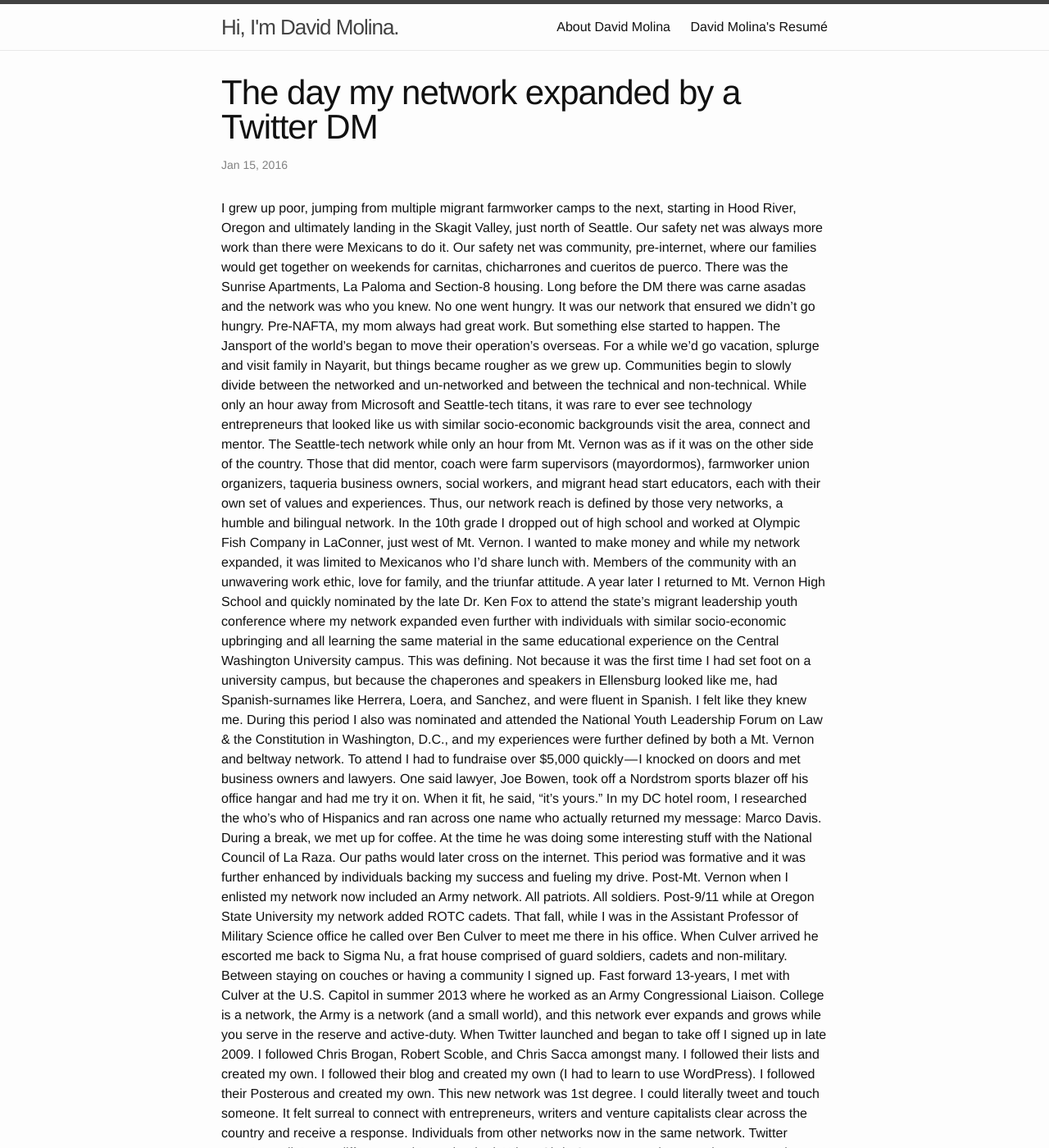
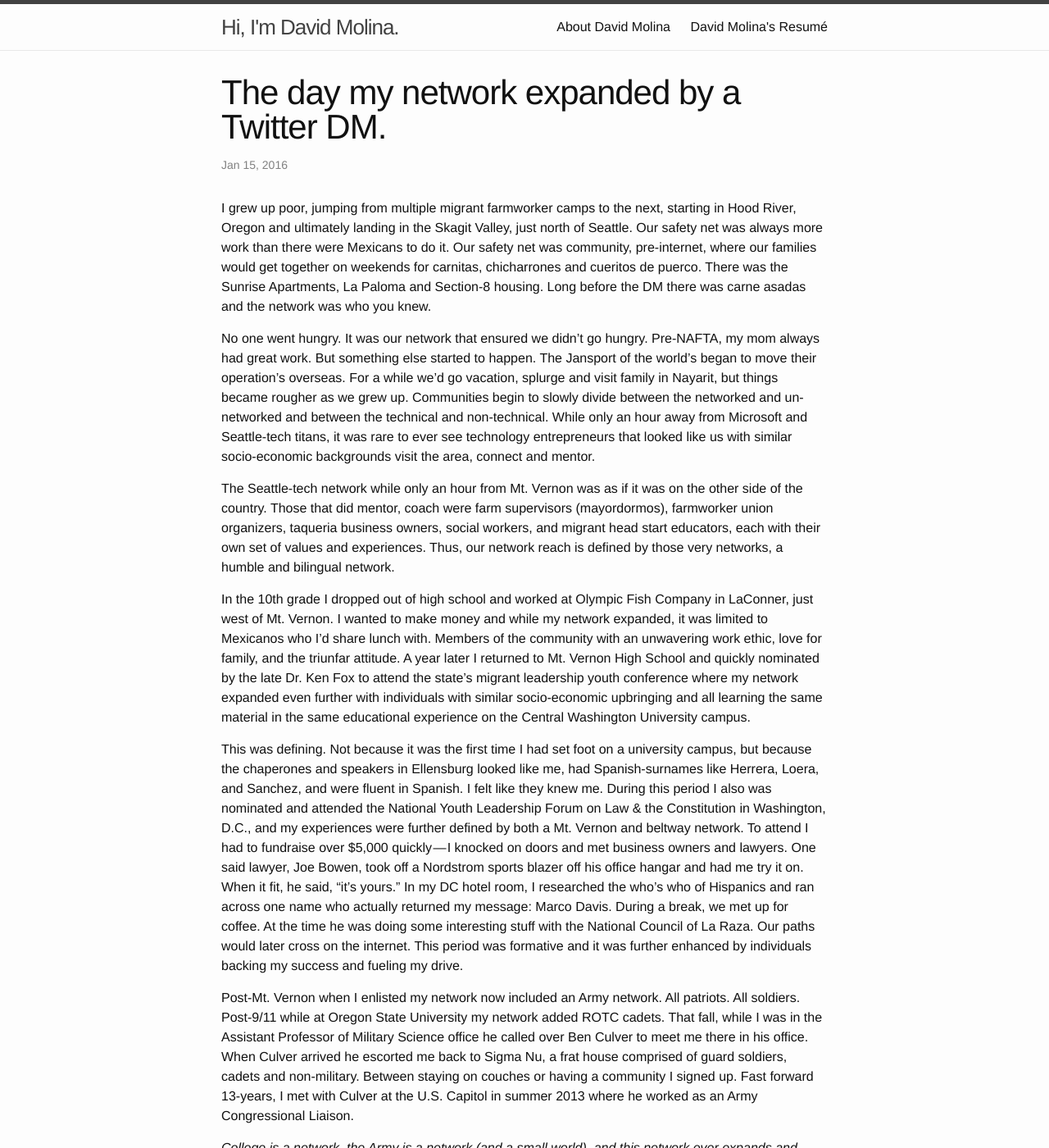
Before and after one commit to davidmolina/davidmolina.github.io, a Jekyll site: the page built from _posts/2016-01-14-the-day-my-network-expanded-by-a-twitter-dm.markdown, in a window 1280 px wide and 1400 px high. Shown: the whole window at 82% size. Built offline with Jekyll 4.4.1, drawn with Linux system fonts in a browser that asks for light colours; some of the changed text lies outside the part shown.

```diff
--- a/_posts/2012-06-25-hack-because-you-can.markdown
+++ b/_posts/2012-06-25-hack-because-you-can.markdown
@@ -13,3 +13,5 @@ The next few posts are my experiences and thoughts.
 The Twitter #hashtag used was #angelhackny.
 
 [Originally posted on Tumblr](http://davidcmolina.tumblr.com/)
+
+Questions, corrections, or additions? Get in touch on [Twitter](http://twitter.com/davidcmolina).
--- a/_posts/2012-10-14-learning-to-code-building-a-url-from-scratch.markdown
+++ b/_posts/2012-10-14-learning-to-code-building-a-url-from-scratch.markdown
@@ -1,6 +1,6 @@
 ---
 layout: post
-title:  "Learning to code - building a URL from scratch"
+title:  "Learning to code - building a URL from scratch."
 date:   2012-10-14 17:12:43 -0800
 categories: jekyll update
 ---
--- a/_posts/2016-01-14-the-day-my-network-expanded-by-a-twitter-dm.markdown
+++ b/_posts/2016-01-14-the-day-my-network-expanded-by-a-twitter-dm.markdown
@@ -1,31 +1,53 @@
 ---
 layout: post
-title:  "The day my network expanded by a Twitter DM"
+title:  "The day my network expanded by a Twitter DM."
 date:   2016-01-14 17:12:43 -0800
 categories: jekyll update
 ---
 I grew up poor, jumping from multiple migrant farmworker camps to the next, starting in Hood River, Oregon and ultimately landing in the Skagit Valley, just north of Seattle. Our safety net was always more work than there were Mexicans to do it. Our safety net was community, pre-internet, where our families would get together on weekends for carnitas, chicharrones and cueritos de puerco. There was the Sunrise Apartments, La Paloma and Section-8 housing. Long before the DM there was carne asadas and the network was who you knew.
+
 No one went hungry. It was our network that ensured we didn’t go hungry.
 Pre-NAFTA, my mom always had great work. But something else started to happen. The Jansport of the world’s began to move their operation’s overseas. For a while we’d go vacation, splurge and visit family in Nayarit, but things became rougher as we grew up. Communities begin to slowly divide between the networked and un-networked and between the technical and non-technical.
 While only an hour away from Microsoft and Seattle-tech titans, it was rare to ever see technology entrepreneurs that looked like us with similar socio-economic backgrounds visit the area, connect and mentor.
+
 The Seattle-tech network while only an hour from Mt. Vernon was as if it was on the other side of the country. Those that did mentor, coach were farm supervisors (mayordormos), farmworker union organizers, taqueria business owners, social workers, and migrant head start educators, each with their own set of values and experiences. Thus, our network reach is defined by those very networks, a humble and bilingual network.
+
 In the 10th grade I dropped out of high school and worked at Olympic Fish Company in LaConner, just west of Mt. Vernon. I wanted to make money and while my network expanded, it was limited to Mexicanos who I’d share lunch with. Members of the community with an unwavering work ethic, love for family, and the triunfar attitude. A year later I returned to Mt. Vernon High School and quickly nominated by the late Dr. Ken Fox to attend the state’s migrant leadership youth conference where my network expanded even further with individuals with similar socio-economic upbringing and all learning the same material in the same educational experience on the Central Washington University campus.
+
 This was defining. Not because it was the first time I had set foot on a university campus, but because the chaperones and speakers in Ellensburg looked like me, had Spanish-surnames like Herrera, Loera, and Sanchez, and were fluent in Spanish. I felt like they knew me.
 During this period I also was nominated and attended the National Youth Leadership Forum on Law & the Constitution in Washington, D.C., and my experiences were further defined by both a Mt. Vernon and beltway network. To attend I had to fundraise over $5,000 quickly — I knocked on doors and met business owners and lawyers. One said lawyer, Joe Bowen, took off a Nordstrom sports blazer off his office hangar and had me try it on. When it fit, he said, “it’s yours.” In my DC hotel room, I researched the who’s who of Hispanics and ran across one name who actually returned my message: Marco Davis. During a break, we met up for coffee. At the time he was doing some interesting stuff with the National Council of La Raza. Our paths would later cross on the internet. This period was formative and it was further enhanced by individuals backing my success and fueling my drive.
+
 Post-Mt. Vernon when I enlisted my network now included an Army network. All patriots. All soldiers. Post-9/11 while at Oregon State University my network added ROTC cadets. That fall, while I was in the Assistant Professor of Military Science office he called over Ben Culver to meet me there in his office. When Culver arrived he escorted me back to Sigma Nu, a frat house comprised of guard soldiers, cadets and non-military. Between staying on couches or having a community I signed up. Fast forward 13-years, I met with Culver at the U.S. Capitol in summer 2013 where he worked as an Army Congressional Liaison.
-College is a network, the Army is a network (and a small world), and this network ever expands and grows while you serve in the reserve and active-duty.
+
+*College is a network, the Army is a network (and a small world), and this network ever expands and grows while you serve in the reserve and active-duty.*
+
 When Twitter launched and began to take off I signed up in late 2009. I followed Chris Brogan, Robert Scoble, and Chris Sacca amongst many. I followed their lists and created my own. I followed their blog and created my own (I had to learn to use WordPress). I followed their Posterous and created my own. This new network was 1st degree. I could literally tweet and touch someone. It felt surreal to connect with entrepreneurs, writers and venture capitalists clear across the country and receive a response. Individuals from other networks now in the same network. Twitter wasn’t email. It was different, and I was hooked. When Chris Sacca tweeted a post about supporting veterans with a Bitly link, I responded, and while the tweet didn’t garner the attention it deserved, it was here nor there. We tried. He tracked it, but it didn’t measure up. I couldn’t believe that the campaign didn’t take off. I was surprised.
+
 I spent a good half of 2013 and 2014 trying to survive post-military, learning to become a programmer all while trying to convince programmers to build out the BilingualHire app.
+
 When I couldn’t find someone and I got over the imposter syndrome, I spent the latter half of 30-days working on the app until it was live. When I got stuck and had blown over five hundreds dollars leveraging HackHands(), I began re-asking various code schools if I could now use my New GI Bill. After countless, “no’s” and “sorry, bureaucracy can be slow” I began asking more pointed questions like, “am I the only one asking this questions or are there others?” What I found out was that I wasn’t alone. Kristen Smith, then CEO of Code Fellows response of, “over 25% of monthly inquiries are New GI Bill-related” pissed me off. Her attitude of just, “fucking ship it” was empowering. On August 21, 2014, I committed the first line of code to GitHub launching Operation Code, then a simple petition asking Congress to allow code schools to use the New GI Bill (of course it’s more complicated as we later found out). I would later spend 6 mos evolving this, 6 mos under a fiscal sponsor until the DM that changed it all.
 The DM that changed and accelerated most everything and has led me on a path to diversify the tech industry with military veterans came to and from Jonathan Coveney. He had been very helpful providing invaluable feedback on the BilingualHire app. Prior to that he gave great input on NestNote. In one instance, he mentioned another individual that I should connect with. Another Hispanic. That person was laura i. gómez. She was just leaving Twitter, had traveled extensively throughout Latin America and was getting ready to launch her own tech startup focused on diversifying the tech workforce using machine learning. It took nearly two-years for us to meet in person, but we DM’d periodically.
-I was in San Francisco for Signal and had tweeted to my followers to meet at 21st amendment for drinks and chat Operation Code, then a project under a fiscal sponsor. That night we had a ton of folks come out from SendGrid and everyone wanted to learn what this Operation Code was — but, most imporantly how they could help. I gave broad overviews in military lingo covering the strategic, operational and tactical elements. But it was the very presence and persistence of the individuals that came out for drinks that night, including laura i. game, Nick Frost, Elmer Thomas, and Pete Runyon that encouraged me to look outward. The Silicon Valley breed is unlike the Skagit Valley breed. Within weeks I split Operation Code from the fiscal sponsor. It was liberating.
+
+I was in San Francisco for Signal and had tweeted to my followers to meet at 21st amendment for drinks and chat Operation Code, then a project under a fiscal sponsor. That night we had a ton of folks come out from SendGrid and everyone wanted to learn what this Operation Code was — but, most importantly how they could help. I gave broad overviews in military lingo covering the strategic, operational and tactical elements. But it was the very presence and persistence of the individuals that came out for drinks that night, including laura i. game, Nick Frost, Elmer Thomas, and Pete Runyon that encouraged me to look outward. The Silicon Valley breed is unlike the Skagit Valley breed. Within weeks I split Operation Code from the fiscal sponsor. It was liberating.
+
 It’s no surprise then that these four individuals today serve on the Operation Code governing board of directors and are helping shape the future of the organization that is being built while we fly it.
+
 A fervent advocate for ensuring our most vulnerable in society should not be left behind in an era where over half of new wealth is being created in software. As our board vice chair, Laura, brings immeasurable human and technical understanding, a passion for ensuring all socio-economic backgrounds can participate and thrive, and a velocity that would be hard press to match. In just a few short months, Laura, has made numerous introductions to the Valley, shared our story to her followers, and leveraged her network to learn about the Operation Code mission. It’s been a firehose lesson after lesson and I’m still learning. After losing my Posterous content after their acquisition by Twitter I swore never to blog on any medium. This Medium might be the only exception.
+
 That first DM intro from Jonathan Coveney was key. That DM expanded my network to another valley unlike the Skagit Valley I grew up in. He genuinely wanted to help and he did.
+
 This valley, the Silicon Valley is by most accounts, the mecca for the world’s most formidable technology titans and startups of our time. But that DM acknowledged something further. Something about the power of networks.
 It’s not who you know, but who the f*** knows you.
 This is a place that should unequivocally stand behind their diversity statements and take more actionable steps to recruit, mentor and coach America’s newest greatest generation already trained in leadership and today’s newest programmers.
+
 Last year, Operation Code veterans toured Airbnb and Twilio. Last month PuppetLabs reached out.
+
 The day my network expanded by a Twitter DM that was genuine, helpful and led to synergy was everything.
 
-[Originally posted on Medium]
+[Originally posted on Medium](https://medium.com/@davidcmolina)
+
+As always, love to hear from you over on [Twitter](http://twitter.com/davidcmolina). To more DMs.
+
+Dave
+
+*David Molina was born on February 8, 1979, in Hood River, Oregon, and raised in the Skagit Valley. The son of Mexican immigrants, he was the first in his family to graduate high school, college, earn an officer commission, start a business and learn to code. He has been blogging off and on since 2009 and started this blog after having his content all over the place. When he is not writing, he is out [exploring Oregon with his wife and 3 young daughters](https://www.instagram.com/davidcmolina/).*
--- a/_posts/2016-03-18-ssh-keys-trello-and-meetups.markdown
+++ b/_posts/2016-03-18-ssh-keys-trello-and-meetups.markdown
@@ -17,4 +17,8 @@ Lastly, Rick got an [Operaton Code Meetup](http://meetup.com/operationcode) setu
 
 So very thrilled on understanding (better) SSH keys, using Trello and new waive of Veterans serving Operation Code.
 
+As always, love to hear from you over on [Twitter](http://twitter.com/davidcmolina).
+
 Dave
+
+*David Molina was born on February 8, 1979, in Hood River, Oregon, and raised in the Skagit Valley. The son of Mexican immigrants, he was the first in his family to graduate high school, college, earn an officer commission, start a business and learn to code. He has been blogging off and on since 2009 and started this blog after having his content all over the place. When he is not blogging, he is out [exploring Oregon with his wife and 3 young daughters](https://www.instagram.com/p/eImJtgRUmp/?taken-by=davidcmolina).*
```
Also changed, not shown: _posts/2016-04-06-hurry-up-and-wait.markdown (added, +22 -0 lines).
